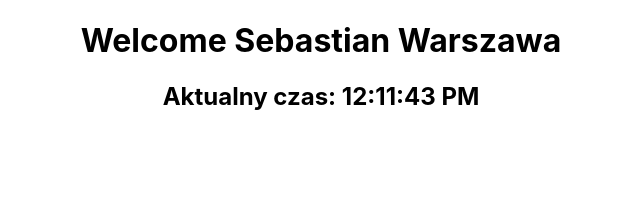
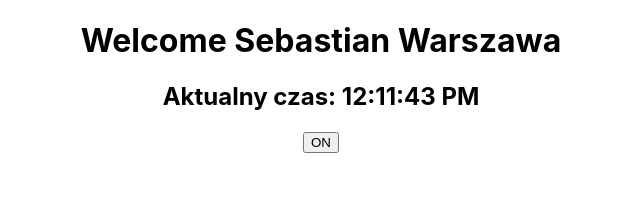
Before and after one commit to wwainkrk/react_fun, a React (Create React App) app: page / in a window 1280 px wide. Shown: the top 222 px of the page, without its empty margins (319-959 px from the left). Built offline with nearby package versions, Linux system fonts and the light colour scheme.

Commit message:
Button with action method

```diff
--- a/src/App.js
+++ b/src/App.js
@@ -35,7 +35,12 @@ function Hello (props) {
 class Clock extends Component {
   constructor(props) {
     super(props);
-    this.state = {date: new Date()};
+    this.state = {
+      date: new Date(),
+      isToggleOn: true
+    };
+
+    this.handleClick = this.handleClick.bind(this);                     // Set class method for instance (not default in Javascript)
   }
 
   componentDidMount() {                                                 // Set timer for component Clock, when component will be mount
@@ -55,11 +60,20 @@ class Clock extends Component {
     });
   }
 
+  handleClick() {
+    this.setState(state => ({
+      isToggleOn: !state.isToggleOn
+    }));
+  }
+
   render() {
     return (                                                            // Put small function component into the class component with timer, initialization Date State
       <div>
         <Hello user={this.props.user}/>
         <h2>Aktualny czas: {this.state.date.toLocaleTimeString()}</h2>
+        <button onClick={this.handleClick}>
+          {this.state.isToggleOn ? 'ON' : 'OFF'}
+        </button>
       </div>
     );
   }
```
